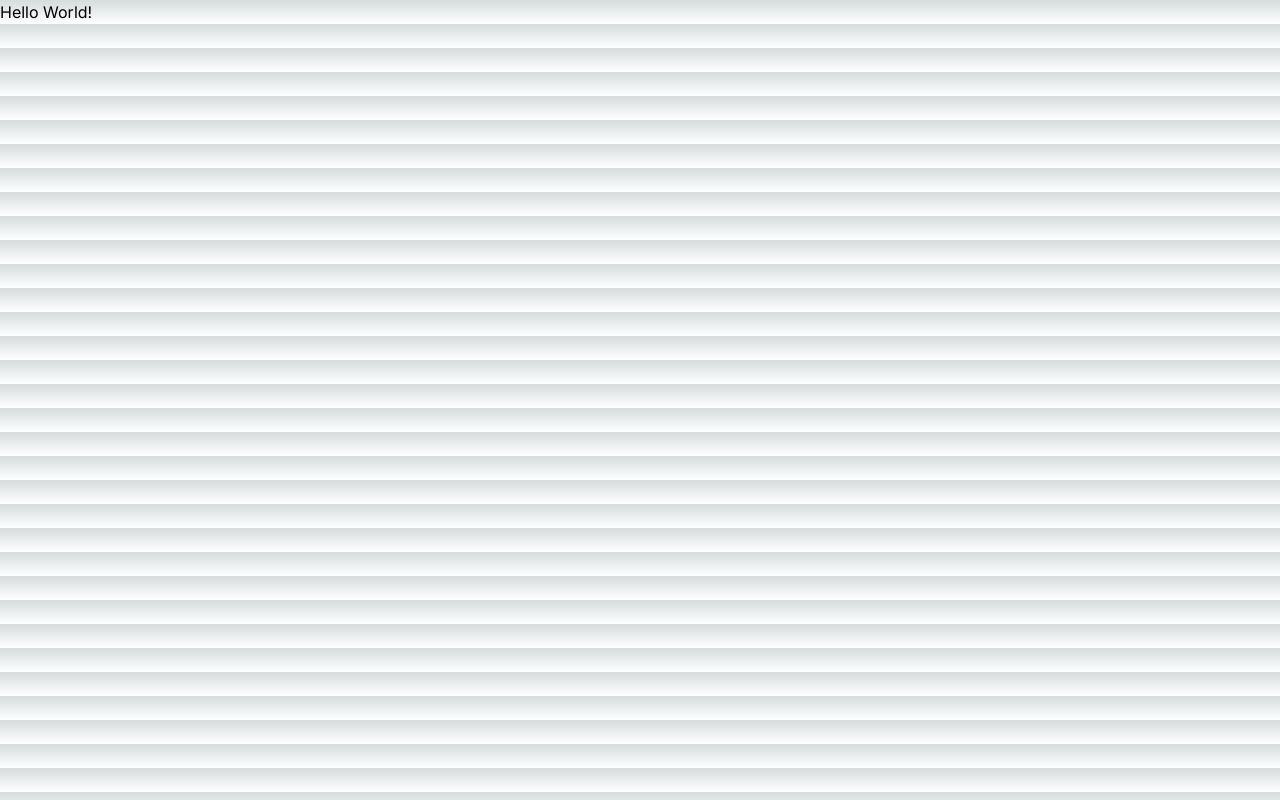
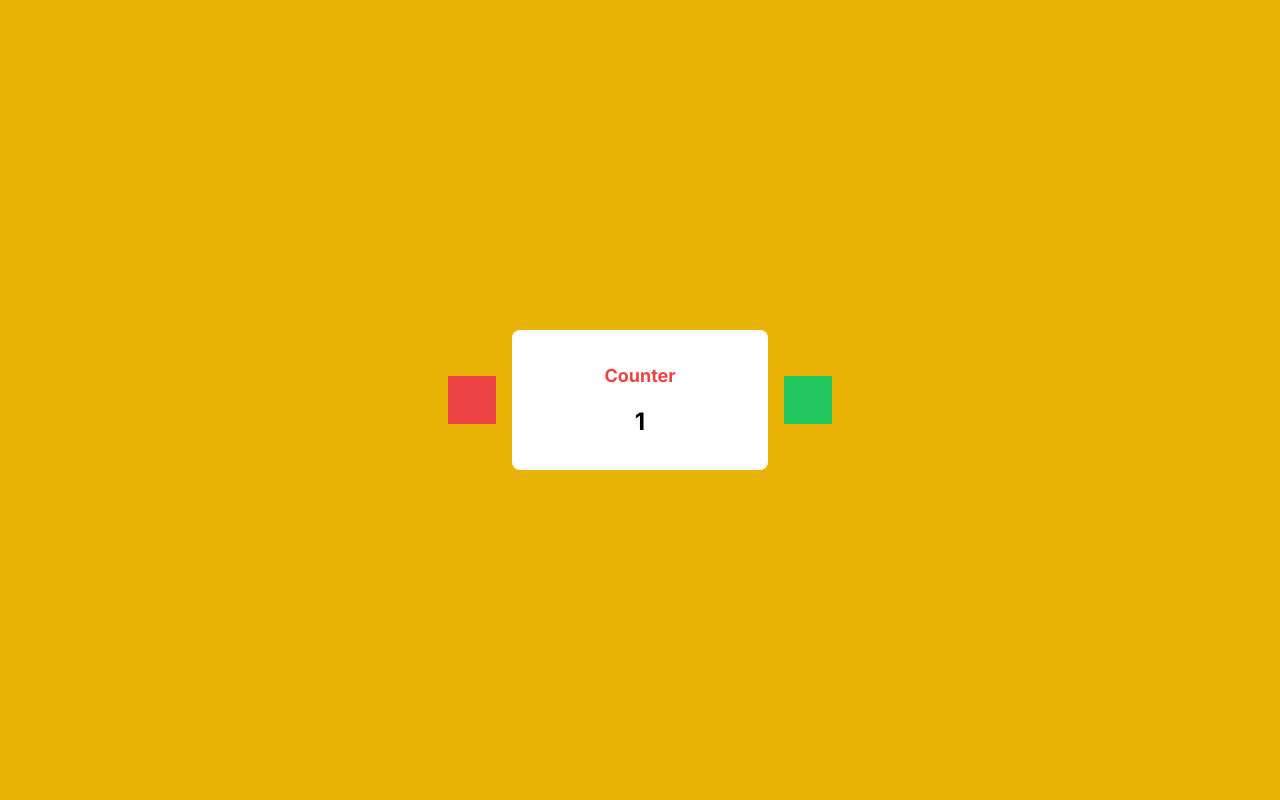
Before and after one commit to Hack4Impact-UMD/lpf-onboarding, a Next.js app: page / in a window 1280 px wide. Built offline with nearby package versions, Linux system fonts and the light colour scheme.

Commit message:
removed gradient background for body. Added Counter and Counter Button components which display the count and increment/decrement it.

```diff
--- /dev/null
+++ b/src/app/components/Counter.tsx
@@ -0,0 +1,19 @@
+
+"use client";
+import CounterButton from "./CounterButton";
+import { useState } from "react";
+
+export default function Home() {
+    const [counter, setCounter] = useState<number>(1);
+
+    return (
+        <div className="flex items-center">
+            <CounterButton counter={counter} setCounter={setCounter} step={-1} />
+            <div className="bg-white rounded-lg p-8 mx-4 text-center w-64">
+                <h1 className="text-red-500 text-lg font-bold mb-4">Counter</h1>
+                <p className="text-black font-bold text-2xl">{counter}</p>
+            </div>
+            <CounterButton counter={counter} setCounter={setCounter} step={1} />
+        </div>
+    )
+}
--- /dev/null
+++ b/src/app/components/CounterButton.tsx
@@ -0,0 +1,23 @@
+"use client";
+import React from 'react';
+
+interface CounterButtonProps {
+    counter: number;
+    setCounter: React.Dispatch<React.SetStateAction<number>>;
+    step: number;
+}
+
+const CounterButton: React.FC<CounterButtonProps> = ({ counter, setCounter, step }) => {
+
+    const stepCounter = () => {
+        setCounter(counter + step);
+    }
+
+    if (step < 0) {
+        return (<button onClick={stepCounter} className="bg-red-500 w-12 h-12"></button>)
+    } else {
+        return (<button onClick={stepCounter} className="bg-green-500 w-12 h-12"></button>)
+    }
+}
+
+export default CounterButton;
--- a/src/app/globals.css
+++ b/src/app/globals.css
@@ -18,12 +18,6 @@
 
 body {
   color: rgb(var(--foreground-rgb));
-  background: linear-gradient(
-      to bottom,
-      transparent,
-      rgb(var(--background-end-rgb))
-    )
-    rgb(var(--background-start-rgb));
 }
 
 @layer utilities {
--- a/src/app/page.tsx
+++ b/src/app/page.tsx
@@ -1,5 +1,9 @@
-import Image from "next/image";
+import Counter from "./components/Counter";
 
 export default function Home() {
-  return <p>Hello World!</p>
+  return (
+    <div className="bg-yellow-500 flex items-center justify-center h-screen">
+      <Counter />
+    </div>
+  )
 }
```
